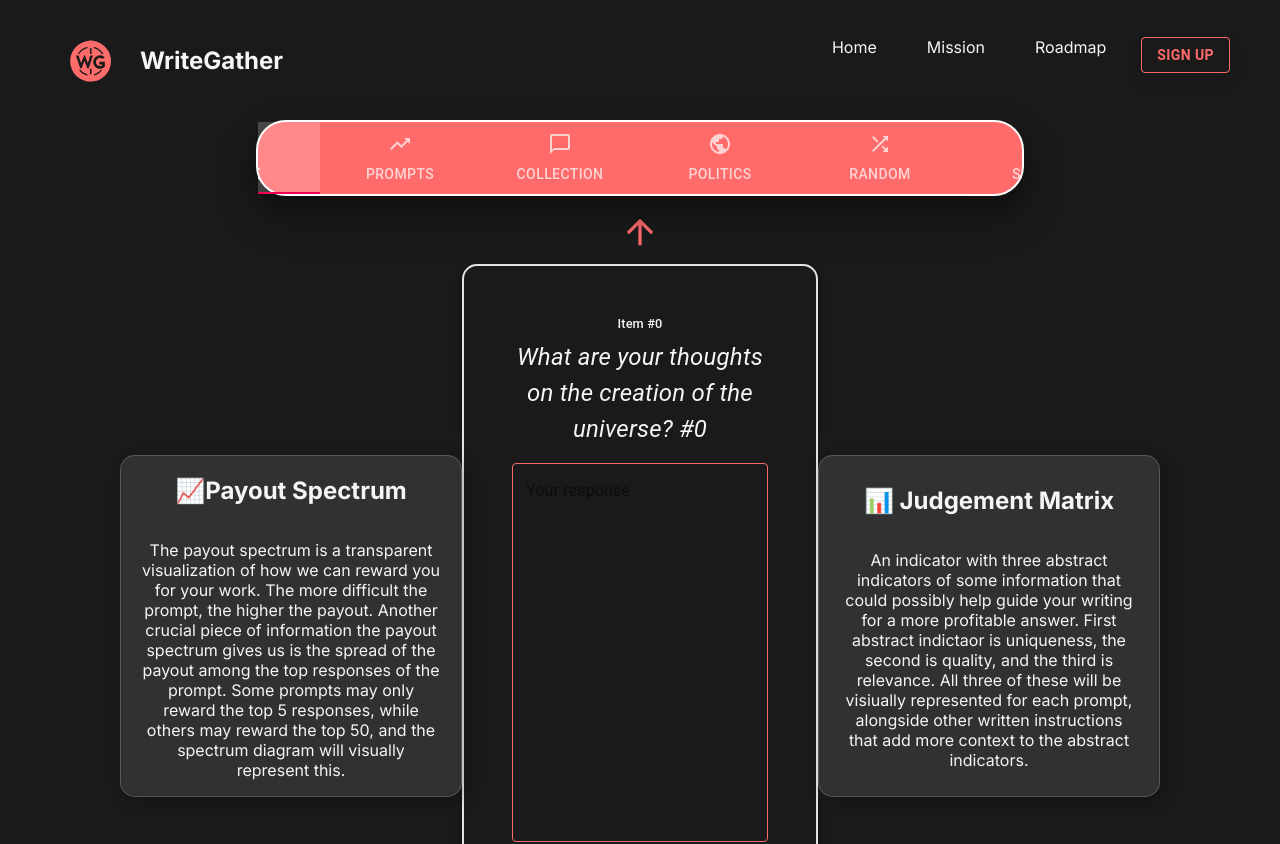
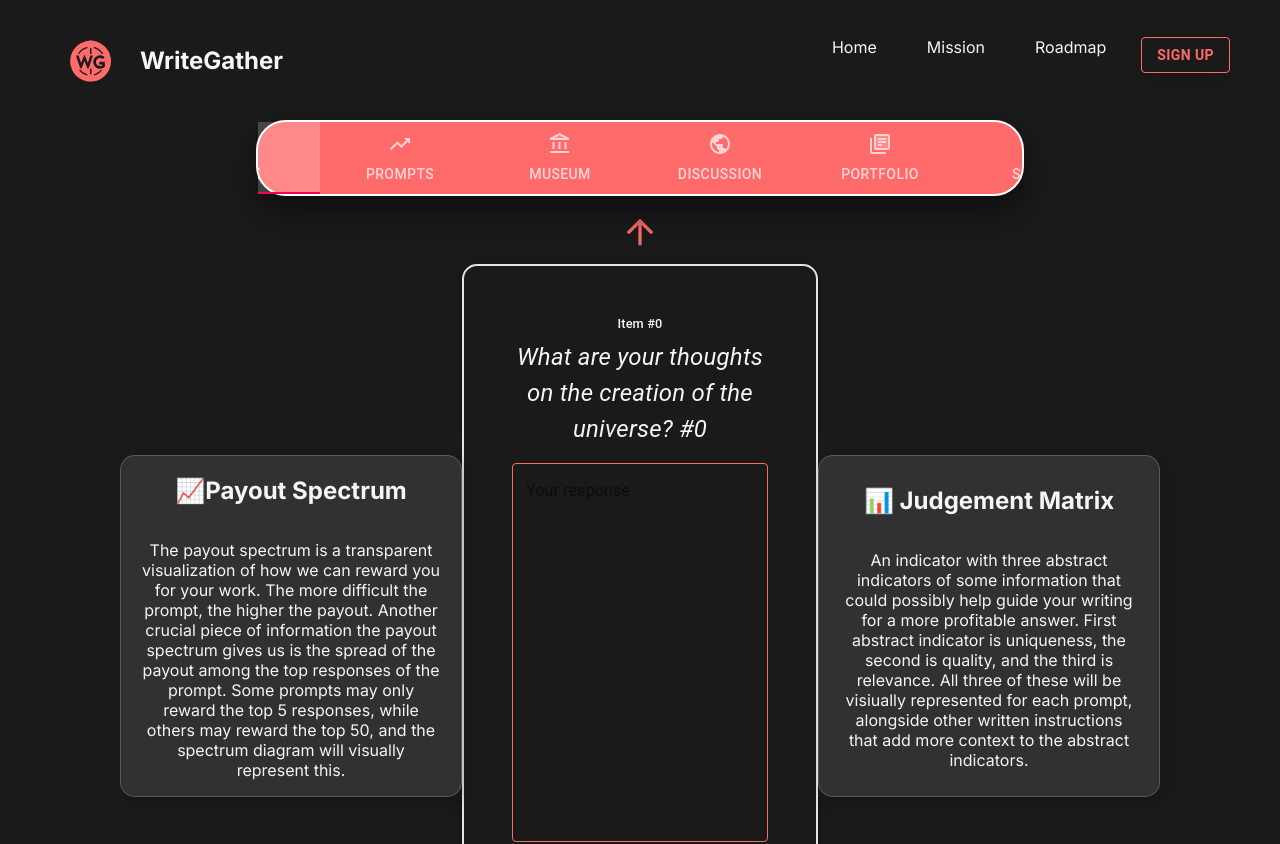
Before and after one commit to Wasim-Bhatti/testsoldapp, a React (Create React App) app: page / in a window 1280 px wide. Shown: the top 844 px of the page. Built offline with nearby package versions, Linux system fonts and the light colour scheme.

Commit message:
Further smaller changes

```diff
--- a/package.json
+++ b/package.json
@@ -3,11 +3,14 @@
   "version": "0.1.0",
   "private": true,
   "dependencies": {
+    "@emotion/react": "^11.11.4",
+    "@emotion/styled": "^11.11.0",
     "@fortawesome/fontawesome-svg-core": "^6.5.1",
     "@fortawesome/free-brands-svg-icons": "^6.5.1",
     "@fortawesome/react-fontawesome": "^0.2.0",
     "@material-ui/core": "^4.12.4",
     "@material-ui/icons": "^4.11.3",
+    "@mui/icons-material": "^5.15.13",
     "@solana/wallet-adapter-react": "^0.15.35",
     "@solana/wallet-adapter-wallets": "^0.19.31",
     "@solana/web3.js": "^1.91.0",
--- a/src/App.css
+++ b/src/App.css
@@ -47,6 +47,8 @@ body {
   background-color: #1A1A1A;
   position: relative;
   display: flex;
+  flex-direction: column;
+  gap: 20px;
   justify-content: center;
   align-items: center;
   margin-left: 100px; /* Add right margin to the left column */
@@ -56,6 +58,8 @@ body {
   background-color: #1A1A1A;
   position: relative;
   display: flex;
+  flex-direction: column;
+  gap: 20px;
   justify-content: center;
   align-items: center;
   margin-right: 100px;
--- a/src/RightColumn.js
+++ b/src/RightColumn.js
@@ -7,7 +7,7 @@ function RightColumn() {
       <div className="box">
         <h2>📊 Judgement Matrix</h2>
         <p>An indicator with three abstract indicators of some information that could possibly help guide your writing for a more profitable answer.
-          First abstract indictaor is uniqueness, the second is quality, and the third is relevance. All three of these will be visiually represented
+          First abstract indicator is uniqueness, the second is quality, and the third is relevance. All three of these will be visiually represented
           for each prompt, alongside other written instructions that add more context to the abstract indicators.
         </p>
       </div>
--- a/src/SubHeader.js
+++ b/src/SubHeader.js
@@ -1,17 +1,20 @@
 import React from 'react';
 import { Tabs, Tab, AppBar, withStyles, useMediaQuery } from '@material-ui/core';
 import { makeStyles, useTheme } from '@material-ui/core/styles';
-import HomeIcon from '@material-ui/icons/Home';
 import TrendingUpIcon from '@material-ui/icons/TrendingUp';
-import ChatBubbleOutlineIcon from '@material-ui/icons/ChatBubbleOutline';
+import AccountBalanceTwoToneIcon from '@mui/icons-material/AccountBalanceTwoTone';
+import LibraryBooksTwoToneIcon from '@mui/icons-material/LibraryBooksTwoTone';
 import SchoolIcon from '@material-ui/icons/School';
 import PublicIcon from '@material-ui/icons/Public';
 import ShuffleIcon from '@material-ui/icons/Shuffle';
 import SearchIcon from '@material-ui/icons/Search';
+import HomeRoundedIcon from '@mui/icons-material/HomeRounded';
 
 const useStyles = makeStyles({
   appBar: {
     backgroundColor: '#FF6B6B',
+    color: '#FFFFFF',
+    fontStyle: 'bold',
     borderRadius: '30px',
     position: 'sticky',
     top: 0,
@@ -61,12 +64,14 @@ function SubHeader() {
   return (
     <AppBar position="static" className={classes.appBar}>
       <Tabs value={value} onChange={handleChange} centered>
-        <StyledTab icon={<HomeIcon className={classes.icon} />} label="Home" />
+        <StyledTab icon={<HomeRoundedIcon className={classes.icon} />} label="Home" />
         <StyledTab icon={<TrendingUpIcon className={classes.icon} />} label="Prompts" />
-        <StyledTab icon={<ChatBubbleOutlineIcon className={classes.icon} />} label="Collection" />
+        <StyledTab icon={<AccountBalanceTwoToneIcon className={classes.icon} />} label="Museum" />
         {isMobile && <StyledTab icon={<SchoolIcon className={classes.icon} />} label="Sign Up" />}
-        {!isMobile && <StyledTab icon={<PublicIcon className={classes.icon} />} label="Politics" />}
-        {!isMobile && <StyledTab icon={<ShuffleIcon className={classes.icon} />} label="Random" />}
+        {!isMobile && <StyledTab icon={<PublicIcon className={classes.icon} />} label="Discussion" />}
+        {!isMobile && <StyledTab icon={<LibraryBooksTwoToneIcon className={classes.icon} />} label="Portfolio
+
+        " />}
         {!isMobile && <StyledTab icon={<SearchIcon className={classes.icon} />} label="Search" />}
       </Tabs>
     </AppBar>
```
Also changed, not shown: 1 other file (tests, documents, lock files or other folders).
